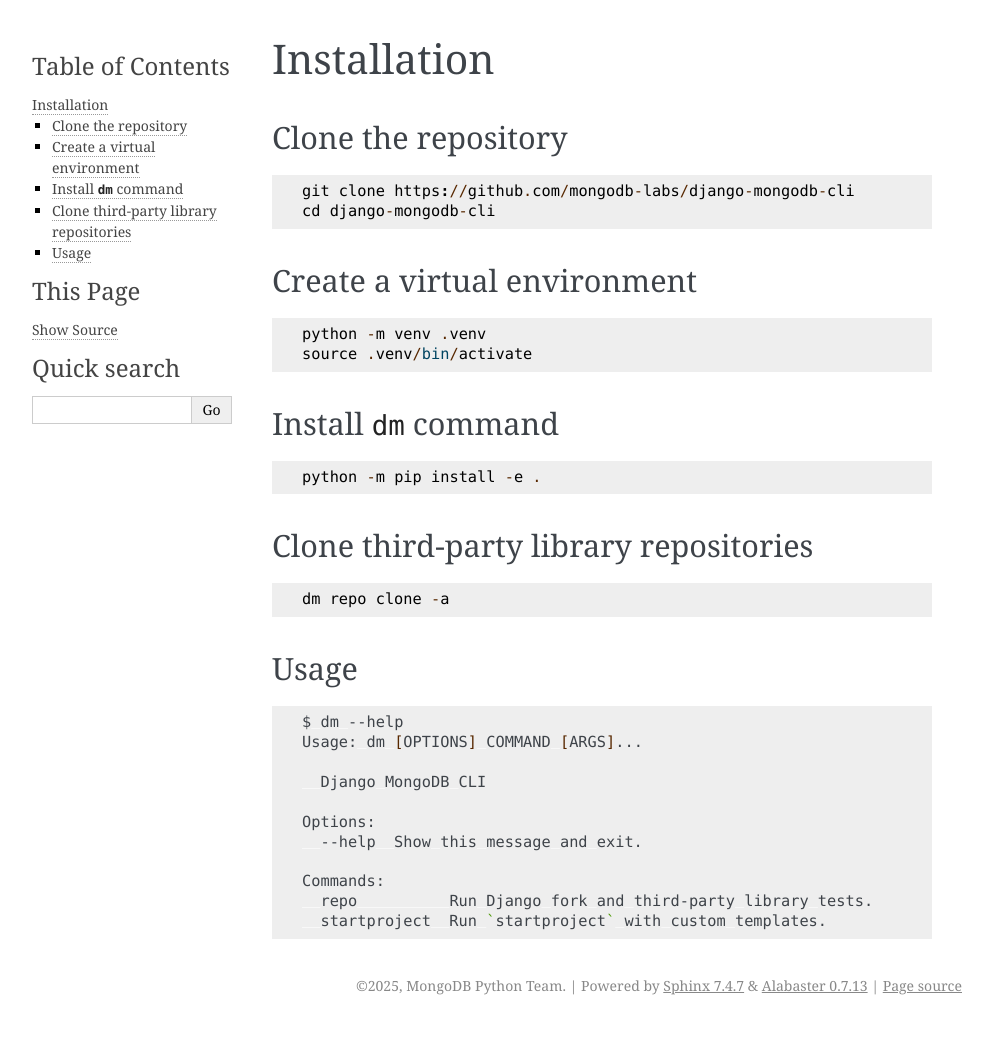
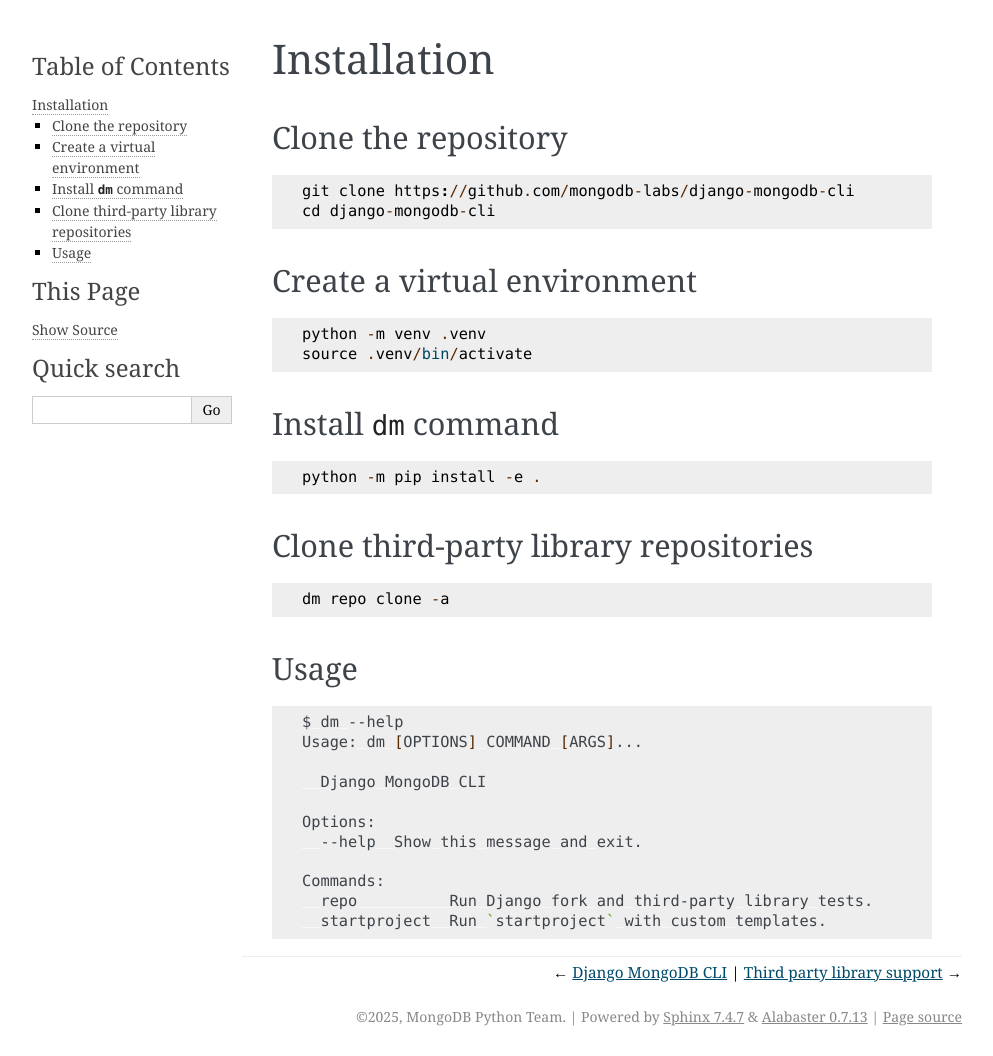
Before and after one commit to mongodb-labs/django-mongodb-cli, a Sphinx documentation site: the page built from docs/source/installation/index.rst, in a window 1280 px wide. Shown: the whole page, without its empty margins (148-1141 px from the left). Built offline with Sphinx 7.4.7, drawn with Linux system fonts in a browser that asks for light colours; before the commit the page ends 1025 px from its top, so only the background shows below that.

Commit message:
Show bottom relbar

```diff
--- a/docs/source/conf.py
+++ b/docs/source/conf.py
@@ -25,3 +25,7 @@
 
 html_theme = "alabaster"
 html_static_path = ["_static"]
+html_theme_options = {
+    "show_relbar_top": False,
+    "show_relbar_bottom": True,
+}
```
